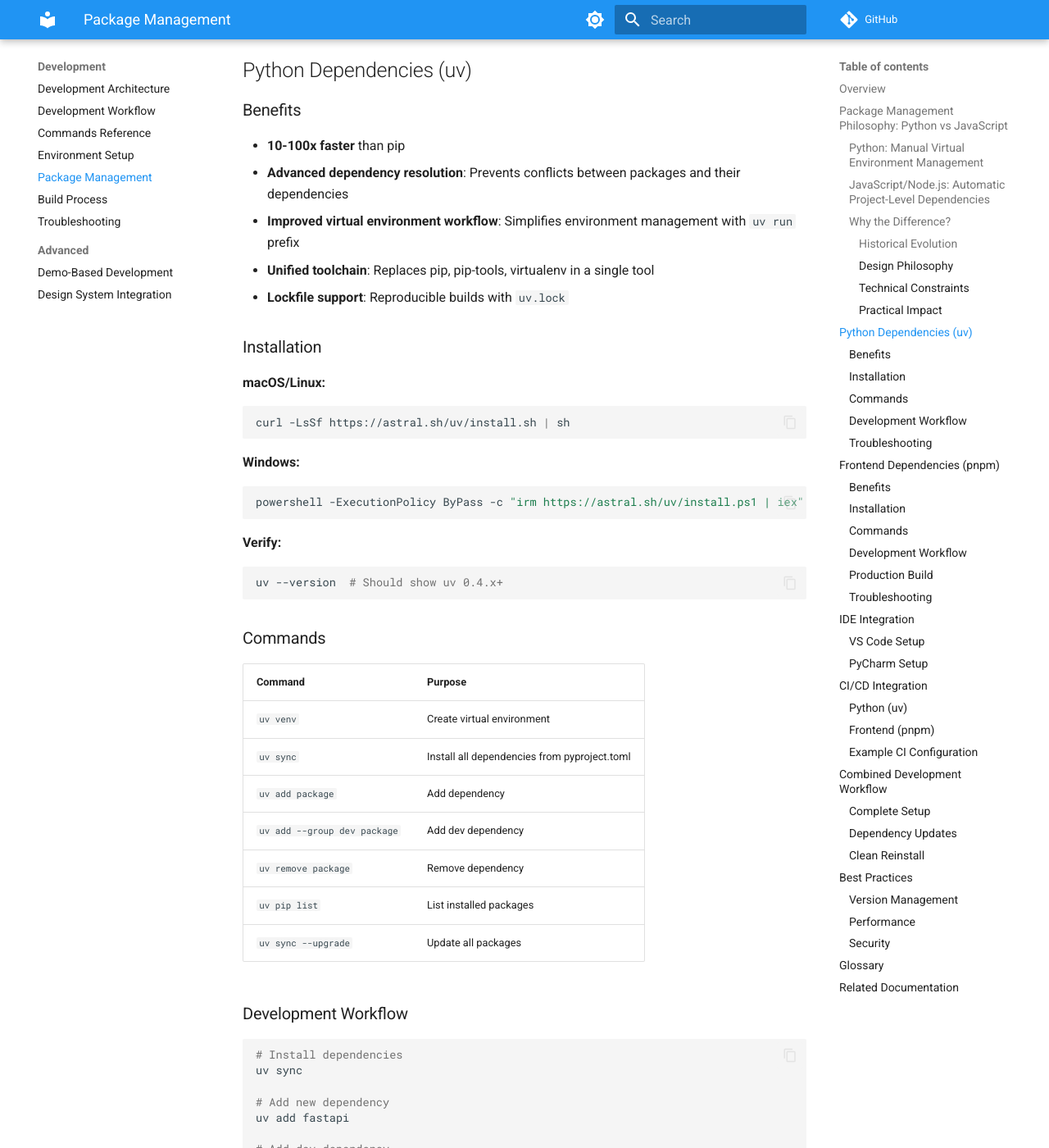
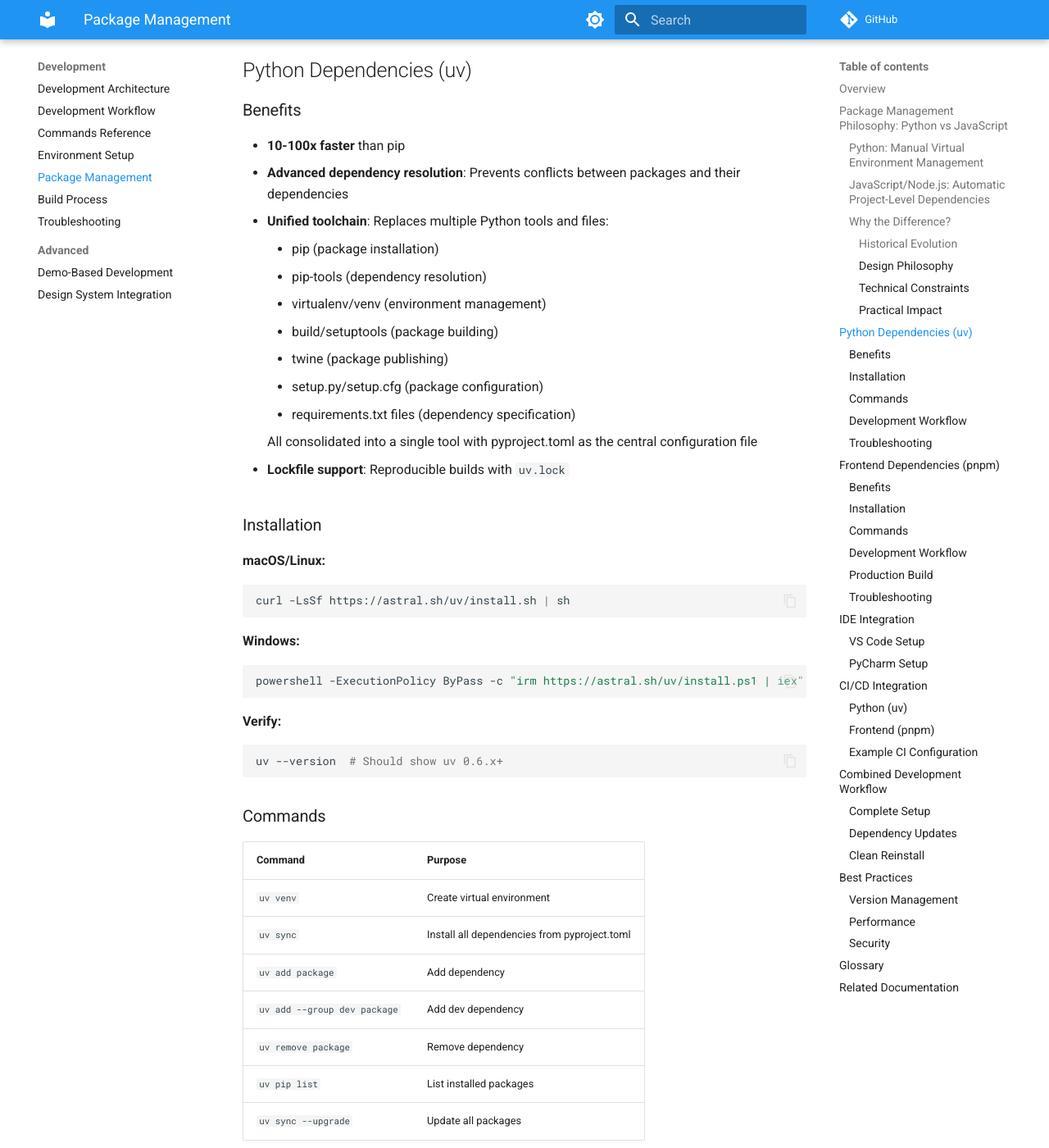
Before and after one commit to boost-edu-tools/gitinspectorgui, an MkDocs documentation site: the page built from docs/development/package-management.md, in a window 1280 px wide and 1400 px high, scrolled down 1690 px. Shown: the whole window at 82% size. Built offline with MkDocs 1.6.1 and Material for MkDocs 9.7.7, drawn with Linux system fonts in a browser that asks for light colours; comment, search, counter and statistics services are not loaded.

Commit message:
docs: expand uv unified toolchain description
- Add comprehensive list of tools and files replaced by uv
- Highlight pyproject.toml as the central configuration file
- Include package building and publishing capabilities

````diff
--- a/docs/development/package-management.md
+++ b/docs/development/package-management.md
@@ -93,8 +93,18 @@
 
 -   **10-100x faster** than pip
 -   **Advanced dependency resolution**: Prevents conflicts between packages and their dependencies
--   **Improved virtual environment workflow**: Simplifies environment management with `uv run` prefix
--   **Unified toolchain**: Replaces pip, pip-tools, virtualenv in a single tool
+-   **Unified toolchain**: Replaces multiple Python tools and files:
+
+    -   pip (package installation)
+    -   pip-tools (dependency resolution)
+    -   virtualenv/venv (environment management)
+    -   build/setuptools (package building)
+    -   twine (package publishing)
+    -   setup.py/setup.cfg (package configuration)
+    -   requirements.txt files (dependency specification)
+
+    All consolidated into a single tool with pyproject.toml as the central configuration file
+
 -   **Lockfile support**: Reproducible builds with `uv.lock`
 
 ### Installation
@@ -114,7 +124,7 @@
 **Verify:**
 
 ```bash
-uv --version  # Should show uv 0.4.x+
+uv --version  # Should show uv 0.6.x+
 ```
 
 ### Commands
````
